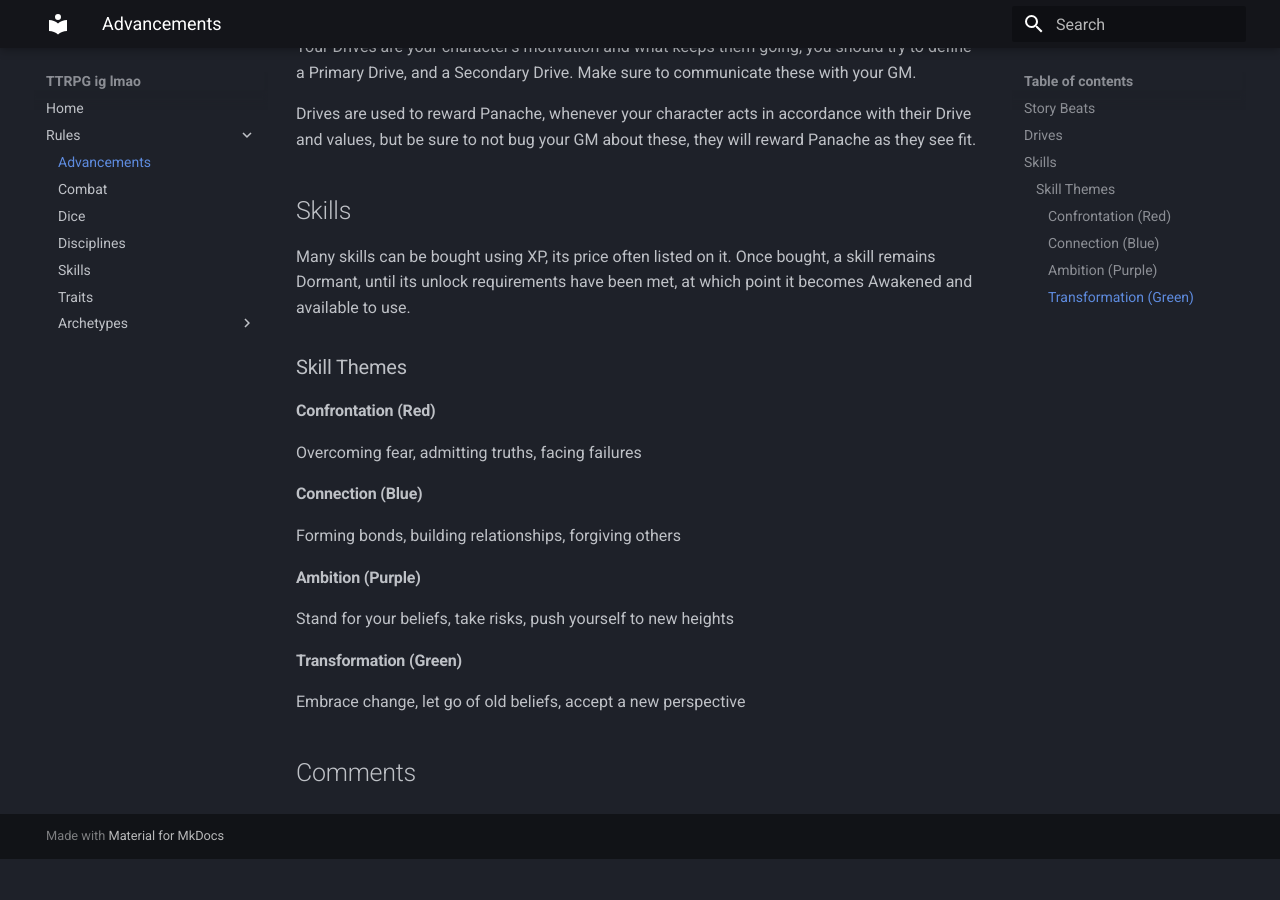
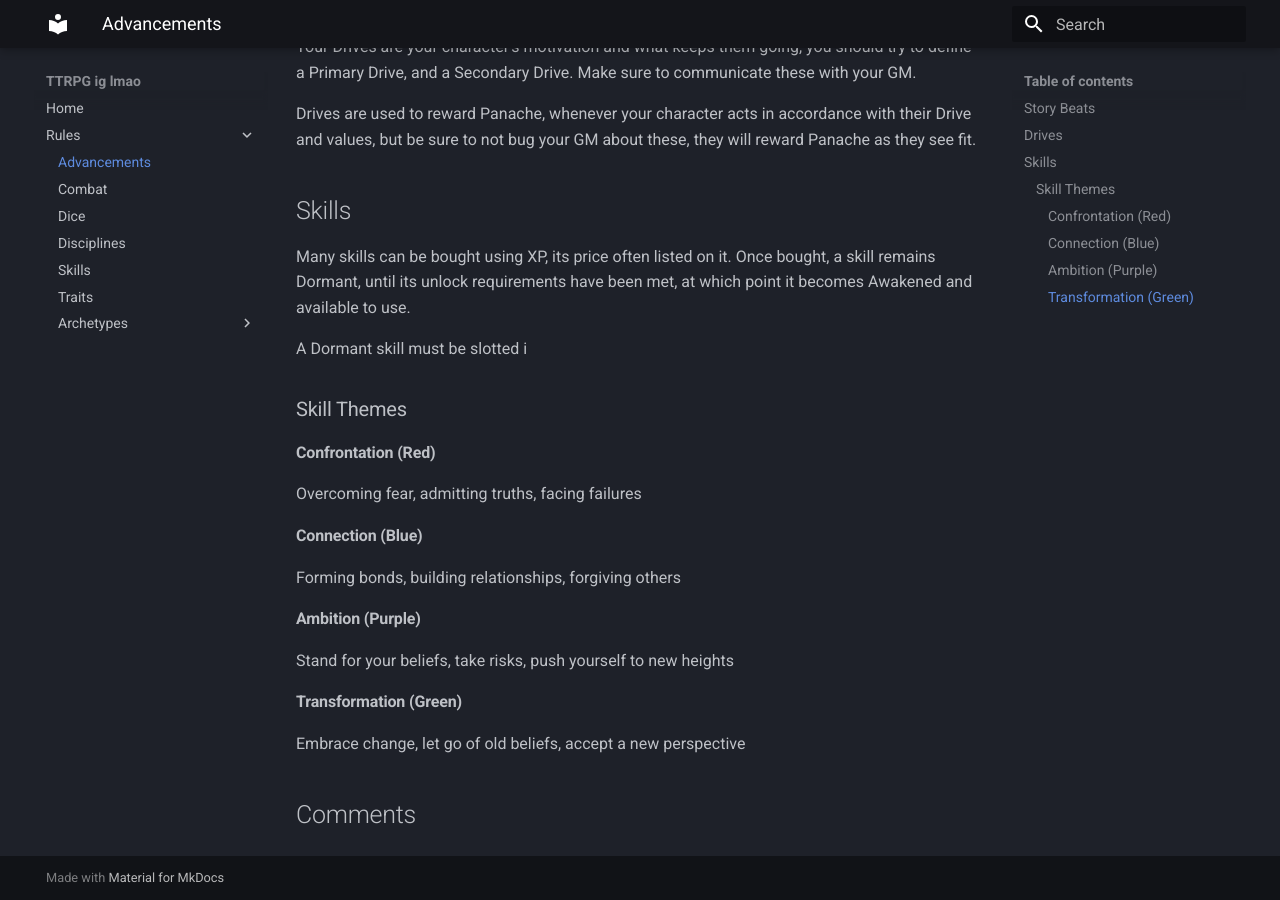
Before and after one commit to ProbablyIly/UnnamedTTRPG, an MkDocs documentation site: the page built from docs/Rules/Advancements.md, in a window 1280 px wide and 900 px high, scrolled down 625 px. Built offline with MkDocs 1.6.1 and Material for MkDocs 9.7.7, drawn with Linux system fonts in a browser that asks for light colours; comment, search, counter and statistics services are not loaded; before the commit the page ends 1484 px from its top, so only the background shows below that.

Commit message:
vault backup: 2025-11-10 16:35:53

```diff
--- a/docs/Rules/Advancements.md
+++ b/docs/Rules/Advancements.md
@@ -11,6 +11,7 @@ Drives are used to reward Panache, whenever your character acts in accordance wi
 ## Skills
 Many skills can be bought using XP, its price often listed on it. Once bought, a skill remains Dormant, until its unlock requirements have been met, at which point it becomes Awakened and available to use.
 
+A Dormant skill must be slotted i
 ### Skill Themes
 
 #### Confrontation (Red)
```
